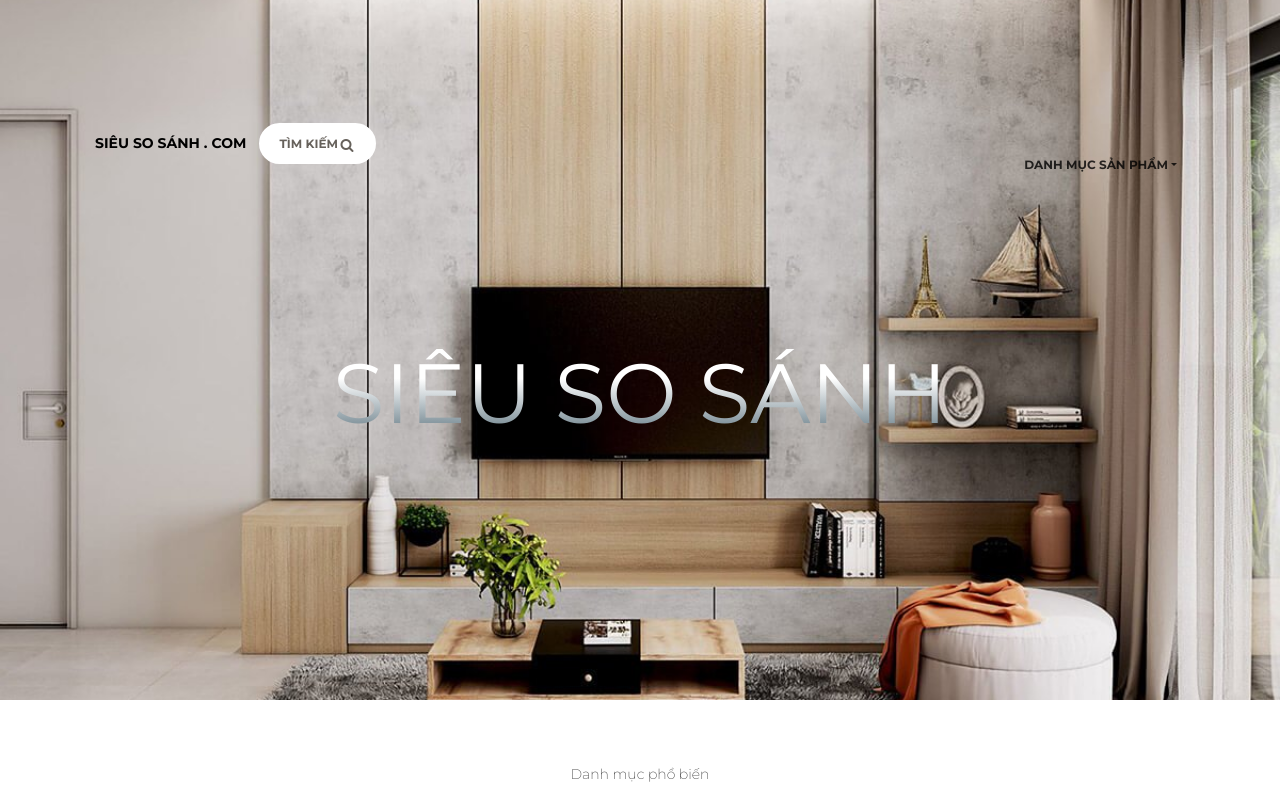
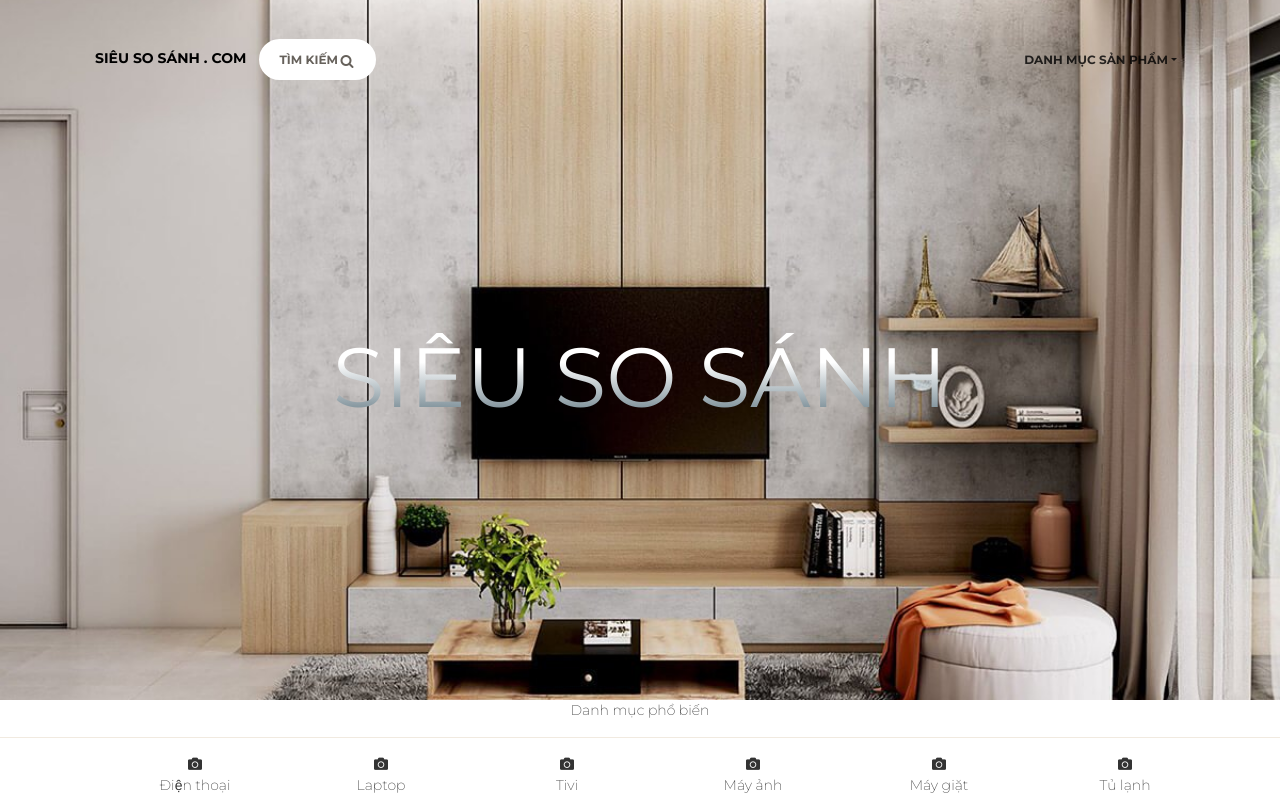
Before and after one commit to hoanghui/SieuSoSanh, a React (Create React App) app in the folder Official/sieusosanh/: page / in a window 1280 px wide. Shown: the top 799 px of the page. Built offline with nearby package versions, Linux system fonts and the light colour scheme.

Commit message:
Comple currenttversion

```diff
--- a/Official/sieusosanh/src/css/home/ListCategory.css
+++ b/Official/sieusosanh/src/css/home/ListCategory.css
@@ -5,13 +5,8 @@ ul li {
 
 ul {
     text-align: center;
+}
+
+.container-category{
     padding-top: 5%;
 }
-
-.fas{
-    width: 2em;
-}
-
-.container {
-    padding-top: 5%;
-}
--- a/Official/sieusosanh/src/views/home/ListCategory.js
+++ b/Official/sieusosanh/src/views/home/ListCategory.js
@@ -14,7 +14,7 @@ class ListCategory extends Component {
 
     render() {
         return (
-            <Container>
+            <div classNames="container-category">
                 <div>
                     <div className="category-title text-center">Danh mục phổ biến</div>
                     <hr/>
@@ -59,7 +59,7 @@ class ListCategory extends Component {
                         </li>
                     </ul>
                 </div>
-            </Container>
+            </div>
 
         )
     }
--- a/Official/sieusosanh/src/views/product-detail-page/ProductInfo.js
+++ b/Official/sieusosanh/src/views/product-detail-page/ProductInfo.js
@@ -8,26 +8,25 @@ class ProductInfo extends Component {
         let {data}=this.props
         return data && data[0] ?
         <div className="box-product-info">
-            <div className="product-slide-container">
-                <div className="col-md-6 float-left">
+            <div className="product-slide-container float-left">
                 <div className=" product-img">
                     <img src={data[0].LinkOfProductImage}/>
                 </div>
             </div>
-                <div className="col-md-6 float-left">
+            <div className="float-left">
                 <div className=" product-detail text-center my-1">
                     {data[0].ProductName}
                 </div>
                 <hr/>
-                    <div className=" product-detail product-price text-center">
-                        Giá tốt từ nơi bán: {data[0].Price}
+                <div className="priority-store">
+                    <span>Giá tốt từ nơi bán: </span>
+                    <div className="product-price">
+                        {data[0].Price}
+                    </div>
                 </div>
                 <a type="button" class="btn btn-outline-danger float-lg-right" href={data[0].HyperLink}> Đến nơi bán </a>
                 <img/>
             </div>
-            </div>
-
-
         </div>: null
     }
 }
```
Lines whose indentation alone changed are shown as unchanged.
